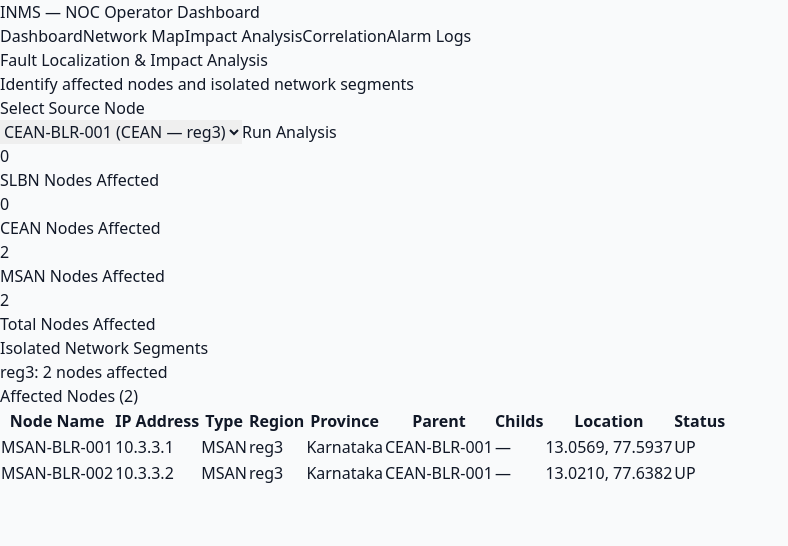
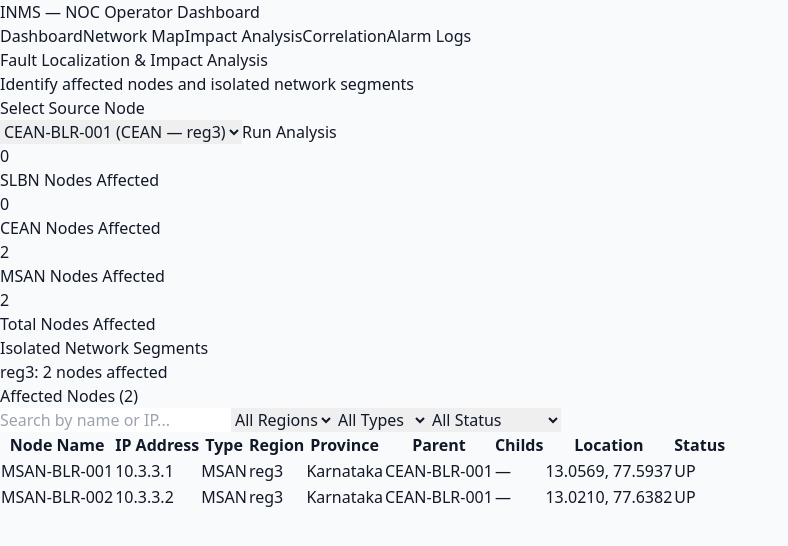
Before and after one commit to D-B-Yesen-Binuwara/Alarm_Management_System, a React (Vite) app in the folder Frontend-INMS/: page /impact-analysis in a window 1280 px wide. Shown: the top 546 px of the page, without its empty margins (0-788 px from the left). Built offline with nearby package versions, Linux system fonts and the light colour scheme.

Commit message:
created a nodefilter component

```diff
--- /dev/null
+++ b/Frontend-INMS/src/components/NodeFilterBar.jsx
@@ -0,0 +1,48 @@
+// components/NodeFilterBar.jsx
+
+const DEVICE_TYPES = ["SLBN", "CEAN", "MSAN", "Customer"];
+const STATUSES = ["UP", "DOWN", "UNREACHABLE"];
+const REGIONS = ["Metro", "region01", "region02", "region03"];
+
+export default function NodeFilterBar({ filters, onChange }) {
+  const input = "border border-gray-300 rounded-lg px-3 py-1.5 text-sm focus:outline-none focus:ring-2 focus:ring-blue-400";
+
+  return (
+    <div className="flex flex-wrap gap-3 mb-4">
+      <input
+        type="text"
+        value={filters.search}
+        onChange={(e) => onChange({ ...filters, search: e.target.value })}
+        placeholder="Search by name or IP..."
+        className={`${input} flex-1 min-w-48`}
+      />
+
+      <select
+        value={filters.region}
+        onChange={(e) => onChange({ ...filters, region: e.target.value })}
+        className={input}
+      >
+        <option value="">All Regions</option>
+        {REGIONS.map((r) => <option key={r} value={r}>{r}</option>)}
+      </select>
+
+      <select
+        value={filters.type}
+        onChange={(e) => onChange({ ...filters, type: e.target.value })}
+        className={input}
+      >
+        <option value="">All Types</option>
+        {DEVICE_TYPES.map((t) => <option key={t} value={t}>{t}</option>)}
+      </select>
+
+      <select
+        value={filters.status}
+        onChange={(e) => onChange({ ...filters, status: e.target.value })}
+        className={input}
+      >
+        <option value="">All Status</option>
+        {STATUSES.map((s) => <option key={s} value={s}>{s}</option>)}
+      </select>
+    </div>
+  );
+}
--- a/Frontend-INMS/src/pages/ImpactAnalysis.jsx
+++ b/Frontend-INMS/src/pages/ImpactAnalysis.jsx
@@ -1,9 +1,10 @@
 // pages/ImpactAnalysis.jsx
+import { useState } from "react";
 import SummaryCard from "../components/SummaryCard";
+import NodeFilterBar from "../components/NodeFilterBar";
 import {
   getStatusBadgeClass,
   getTypeBadgeClass,
-  getDeviceTypeLabel,
   normalizeStatus
 } from "../utils/formatters";
 
@@ -32,7 +33,20 @@ const MOCK_NODES = [
   },
 ];
 
+const DEFAULT_FILTERS = { search: "", region: "", type: "", status: "" };
+
 export default function ImpactAnalysis() {
+  const [filters, setFilters] = useState(DEFAULT_FILTERS);
+
+  const filtered = MOCK_NODES.filter((n) => {
+    const term = filters.search.toLowerCase();
+    if (term && !n.name.toLowerCase().includes(term) && !n.ip.includes(term)) return false;
+    if (filters.region && n.region !== filters.region) return false;
+    if (filters.type && n.type !== filters.type) return false;
+    if (filters.status && normalizeStatus(n.status) !== filters.status) return false;
+    return true;
+  });
+
   const affectedCount = MOCK_NODES.length;
 
   return (
@@ -86,6 +100,8 @@ export default function ImpactAnalysis() {
           Affected Nodes ({affectedCount})
         </h2>
 
+        <NodeFilterBar filters={filters} onChange={setFilters} nodes={MOCK_NODES} />
+
         <div className="overflow-x-auto">
           <table className="w-full text-sm text-left">
             <thead>
@@ -102,14 +118,14 @@ export default function ImpactAnalysis() {
               </tr>
             </thead>
             <tbody>
-              {MOCK_NODES.length === 0 ? (
+              {filtered.length === 0 ? (
                 <tr>
                   <td colSpan={9} className="text-center text-gray-400 py-10 text-sm">
                     No affected nodes found.
                   </td>
                 </tr>
               ) : (
-                MOCK_NODES.map((node) => (
+                filtered.map((node) => (
                   <tr key={node.name} className="border-b border-gray-100 hover:bg-gray-50 transition">
                     <td className="py-2.5 px-3 font-medium text-gray-800">{node.name}</td>
                     <td className="py-2.5 px-3 text-gray-600 font-mono text-xs">{node.ip}</td>
```
